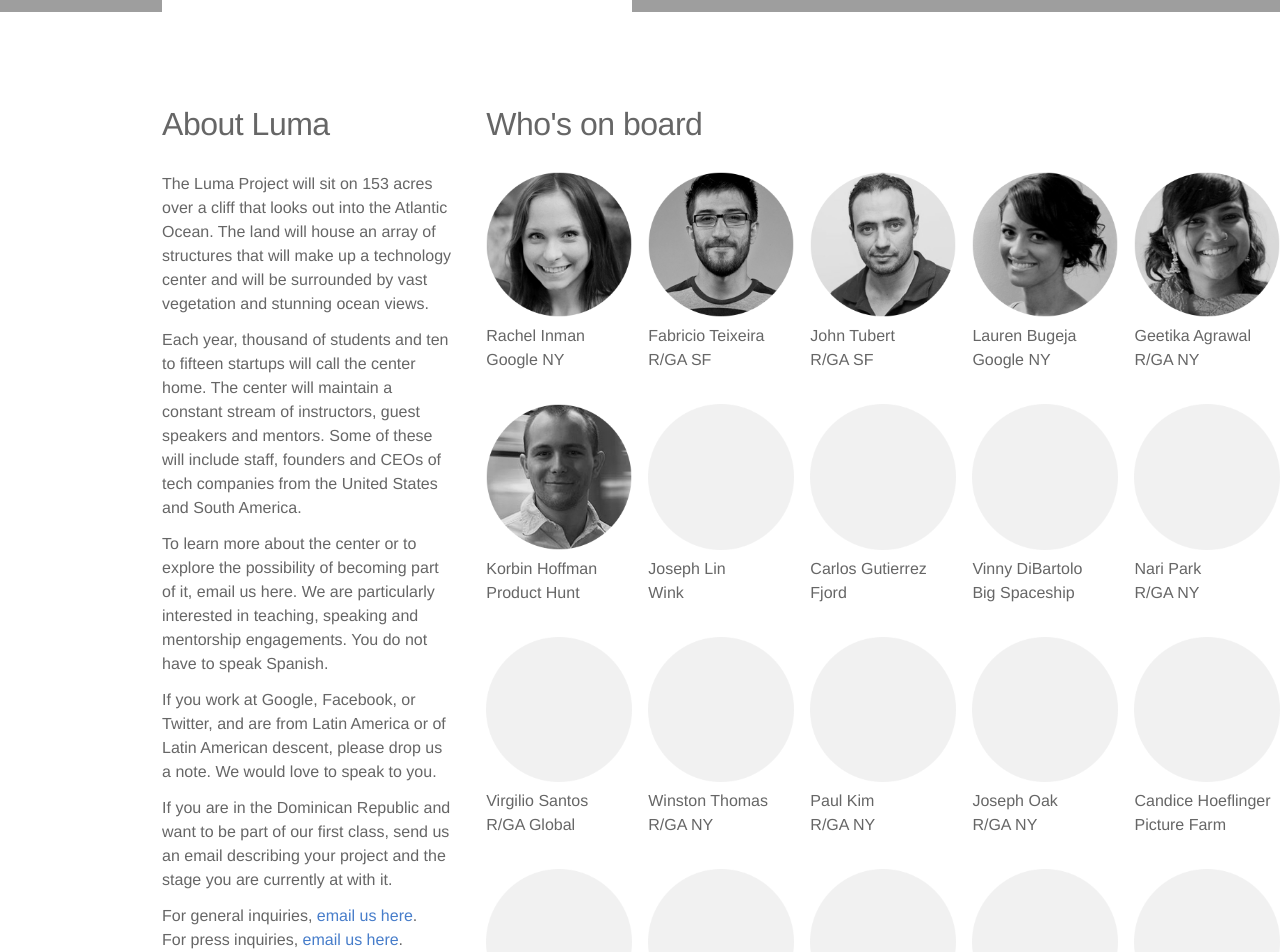
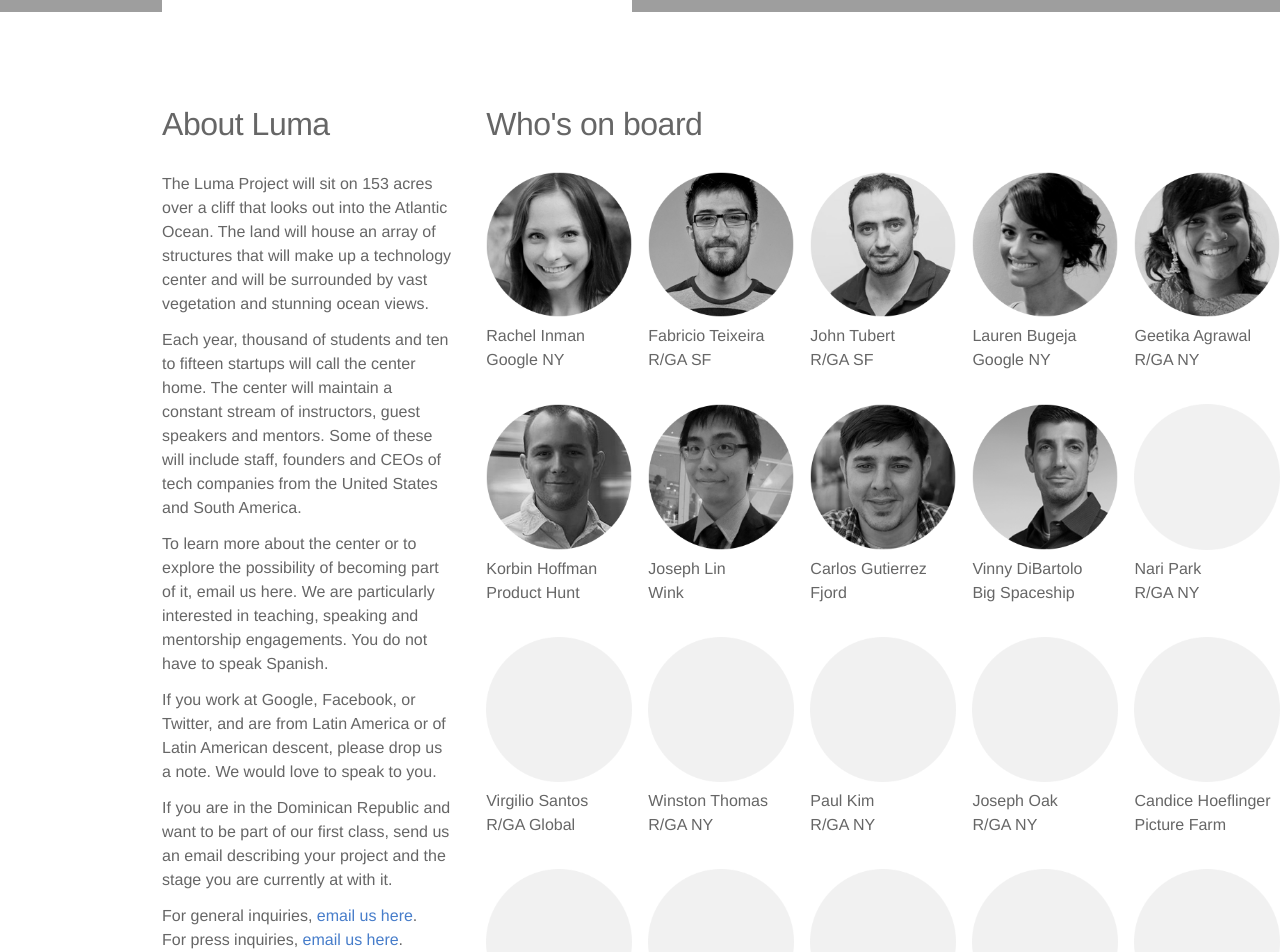
Before and after one commit to amintorres/lumaproject, a Jekyll site: the page built from index.html, in a window 1280 px wide. Shown: the part 708-1660 px from the top of the page. Built offline with Jekyll 4.4.1, drawn with Linux system fonts in a browser that asks for light colours; grey boxes are pictures that could not be loaded.

Commit message:
mo photos

```diff
--- a/index.html
+++ b/index.html
@@ -22,13 +22,13 @@
     image: "k.png"
   - name: "Joseph Lin"
     company: "Wink"
-    image: "circle.png"
+    image: "joe.png"
   - name: "Carlos Gutierrez"
     company: "Fjord"
-    image: "circle.png"
+    image: "carlos.png"
   - name: "Vinny DiBartolo"
     company: "Big Spaceship"
-    image: "circle.png"
+    image: "vinny.png"
   - name: "Nari Park"
     company: "R/GA NY"
     image: "circle.png"
```
Also changed, not shown: assets/images/carlos.png (added), assets/images/joe.png (added), assets/images/vinny.png (added).
